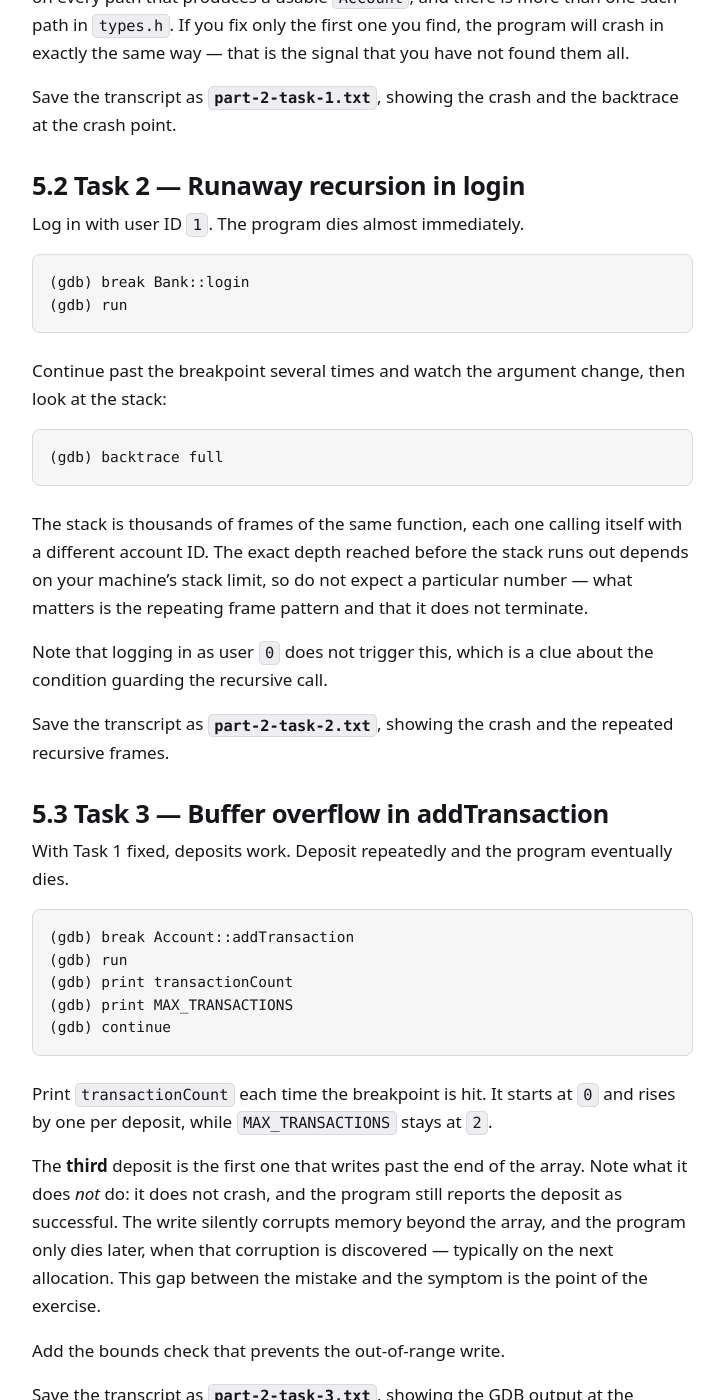
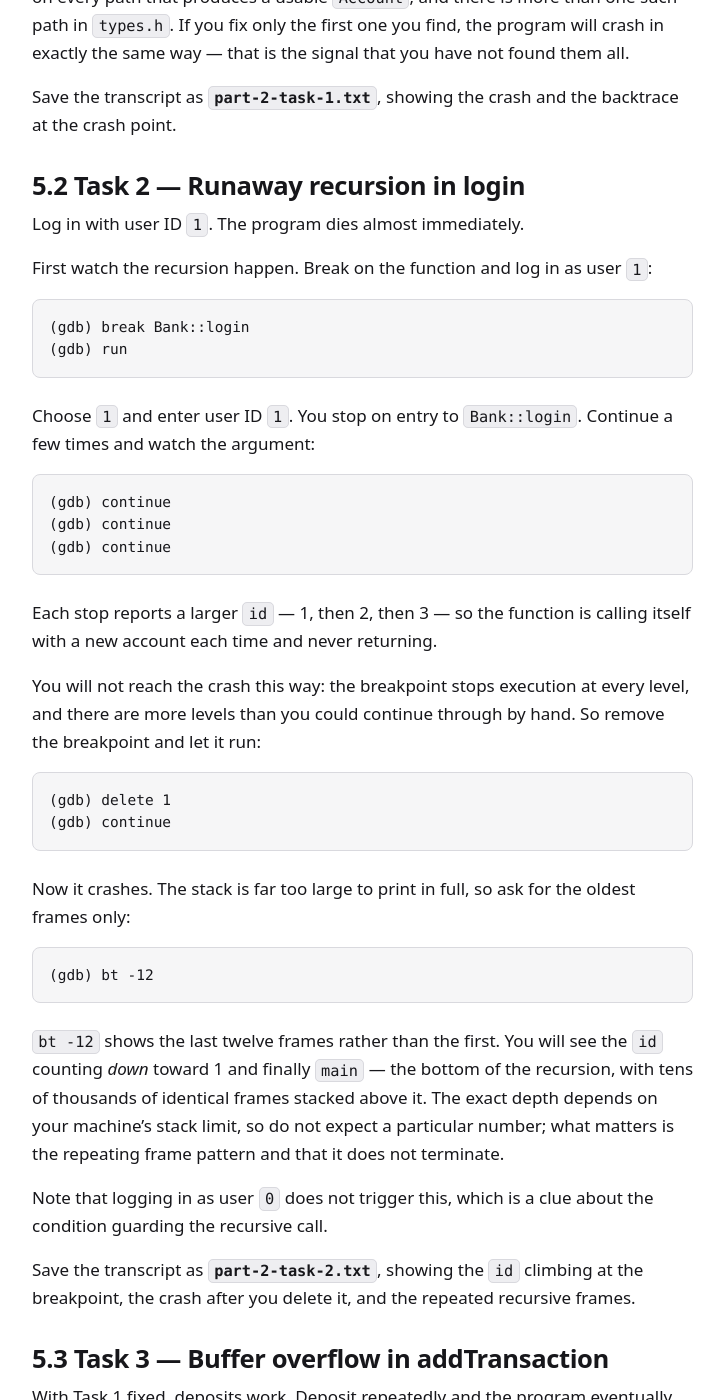
Before and after one commit to CSCE-313-FA26/CSCE-313-FA26.github.io, a Jekyll site: the page built from lab-1/index.md, in a window 1280 px wide and 1400 px high, scrolled down 11050 px. Shown: the whole window, without its empty margins (32-756 px from the left). Built offline with Jekyll 4.4.1, drawn with Linux system fonts in a browser that asks for light colours; some of the changed text lies outside the part shown.

Commit message:
Task 2 asked for a crash the instructions could not produce
Section 5.2 told students to break on Bank::login, run, and continue "several
times", then said the stack would be thousands of frames and asked for a
transcript showing the crash. With the breakpoint set the program stops at every
level of the recursion, so what a student actually sees is a handful of frames
and no crash at all - there are tens of thousands of levels to continue through.
Neither thing the section promised was reachable by the steps it gave, which
also left a grader unable to tell a correct short transcript from an
insufficient one.

The task now does both halves deliberately. Continue a few times to watch the
account id climb, which is the evidence that the function calls itself and never
returns. Then delete the breakpoint and continue, which reaches the crash. The
resulting stack is far too large to print, so the task uses bt -12 to show the
oldest frames: the id counts back down to 1 and ends at main, which is the
bottom of the recursion with everything else stacked above it.

The depth is still stated as an invariant rather than a number, since it follows
the machine's stack limit.

````diff
--- a/lab-1/index.md
+++ b/lab-1/index.md
@@ -422,28 +422,52 @@ crash point.
 
 Log in with user ID `1`. The program dies almost immediately.
 
+First watch the recursion happen. Break on the function and log in as user `1`:
+
 ```console
 (gdb) break Bank::login
 (gdb) run
 ```
 
-Continue past the breakpoint several times and watch the argument change, then
-look at the stack:
+Choose `1` and enter user ID `1`. You stop on entry to `Bank::login`. Continue a
+few times and watch the argument:
 
 ```console
-(gdb) backtrace full
+(gdb) continue
+(gdb) continue
+(gdb) continue
 ```
 
-The stack is thousands of frames of the same function, each one calling itself
-with a different account ID. The exact depth reached before the stack runs out
-depends on your machine's stack limit, so do not expect a particular number —
+Each stop reports a larger `id` — 1, then 2, then 3 — so the function is calling
+itself with a new account each time and never returning.
+
+You will not reach the crash this way: the breakpoint stops execution at every
+level, and there are more levels than you could continue through by hand. So
+remove the breakpoint and let it run:
+
+```console
+(gdb) delete 1
+(gdb) continue
+```
+
+Now it crashes. The stack is far too large to print in full, so ask for the
+oldest frames only:
+
+```console
+(gdb) bt -12
+```
+
+`bt -12` shows the last twelve frames rather than the first. You will see the
+`id` counting *down* toward 1 and finally `main` — the bottom of the recursion,
+with tens of thousands of identical frames stacked above it. The exact depth
+depends on your machine's stack limit, so do not expect a particular number;
 what matters is the repeating frame pattern and that it does not terminate.
 
 Note that logging in as user `0` does not trigger this, which is a clue about
 the condition guarding the recursive call.
 
-Save the transcript as **`part-2-task-2.txt`**, showing the crash and the repeated recursive
-frames.
+Save the transcript as **`part-2-task-2.txt`**, showing the `id` climbing at the
+breakpoint, the crash after you delete it, and the repeated recursive frames.
 
 ### 5.3 Task 3 — Buffer overflow in addTransaction
 
@@ -692,6 +716,7 @@ Changes made to this handout after release are listed here, newest first.
 
 | Date | Change |
 | --- | --- |
+| August 25, 2026 | Corrected §5.2: with a breakpoint set the program never reaches the crash, so the task now deletes the breakpoint before continuing, and uses `bt -12` to show the oldest frames. |
 | August 25, 2026 | Added a graded leak-check transcript (§5.6, deliverable 13). Reduced `MAX_ACCOUNTS` in part-2 so the program uses ~42 MB rather than ~394 MB; Task 2 is unaffected. |
 | August 25, 2026 | Deliverables are now plain-text transcripts rather than screenshots (§3.6, §6). Added §5.6 on `-Weffc++` and AddressSanitizer. Setup now points at classroom50. Corrected `x/32x` to `x/32xb` in §5.4, which reads 32 bytes rather than 32 words. |
 | August 25, 2026 | Initial release for Fall 2026. Migrated from Google Docs. |
````
